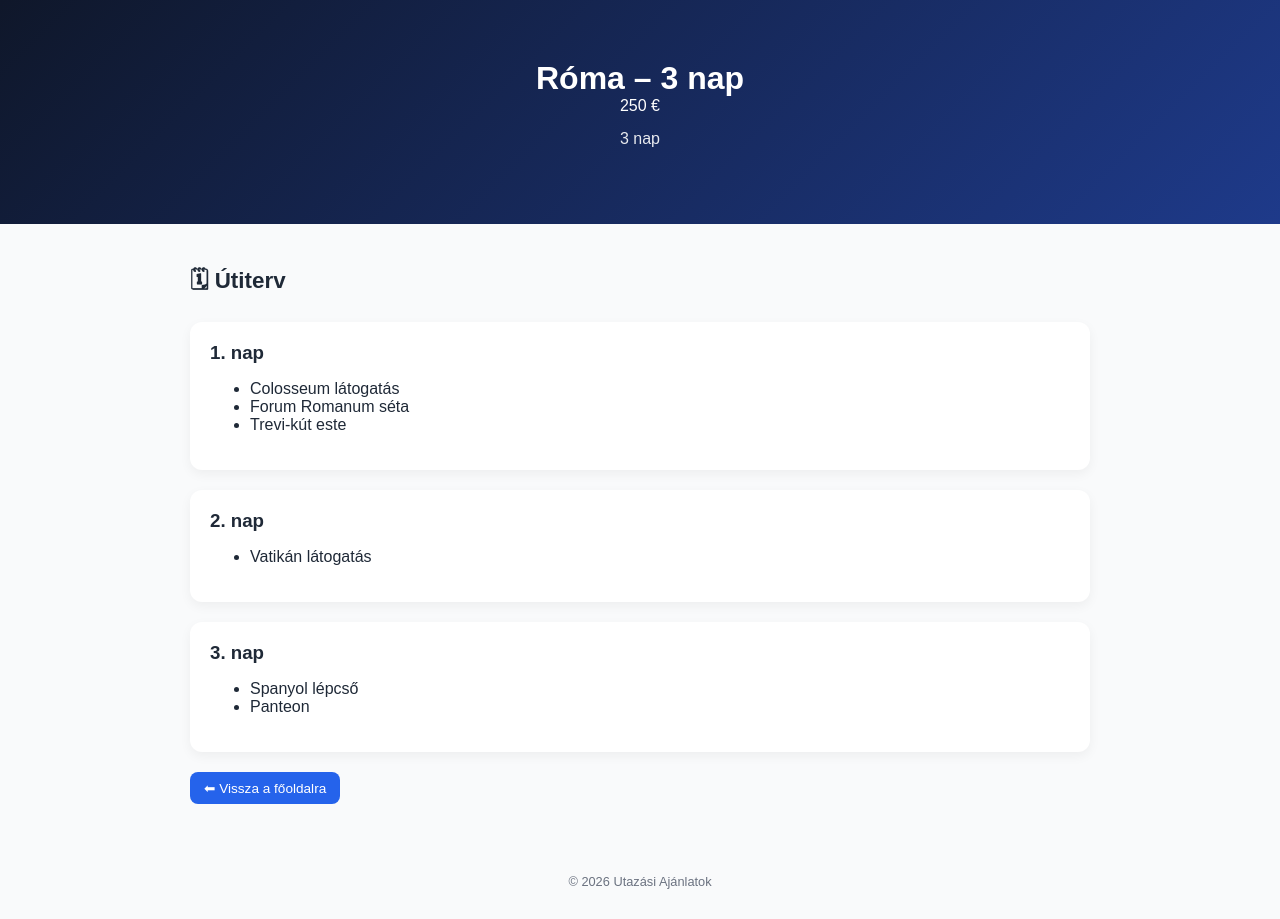
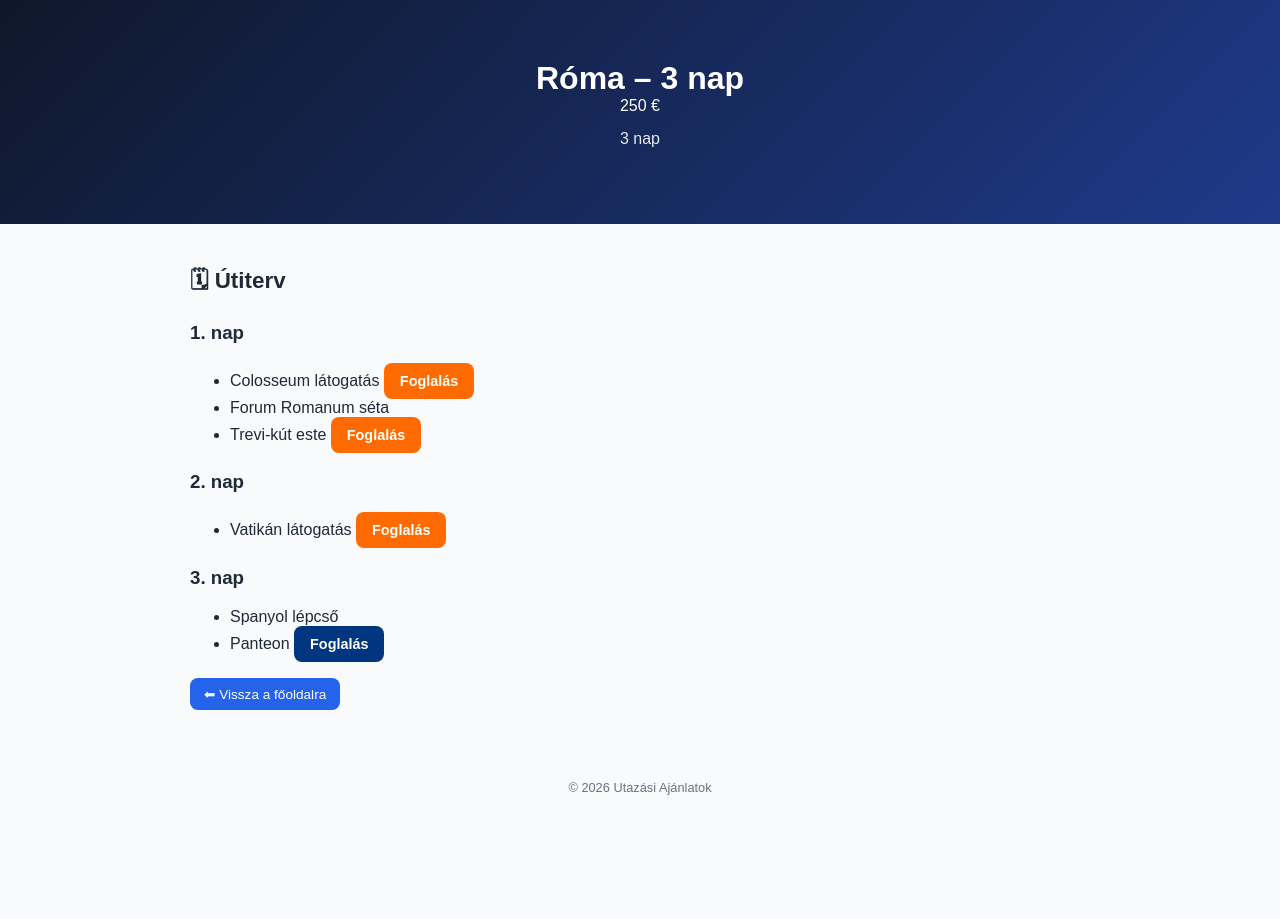
Before and after one commit to Norbi6/travel_site, a Jekyll site: the page built from _offers/rome2.md, in a window 1280 px wide. Built offline with Jekyll 4.4.1, drawn with Linux system fonts in a browser that asks for light colours.

Commit message:
Update offer.html

```diff
--- a/_layouts/offer.html
+++ b/_layouts/offer.html
@@ -21,38 +21,49 @@
   <h2 class="section-title">🗓 Útiterv</h2>
 
   {% for day in page.days %}
-    <div class="card">
-      <h3>{{ day.day }}. nap</h3>
+  <div class="day-card">
 
-      <ul>
-        {% for act in day.activities %}
-          <li>{{ act.text }}</li>
-        {% endfor %}
-      </ul>
+    <h3>{{ day.day }}. nap</h3>
 
-      {% if day.affiliate %}
-        {% for block in day.affiliate %}
-          <div class="affiliate-card
-            {% if block.type == 'booking' %}affiliate-booking{% endif %}
-            {% if block.type == 'gyg' %}affiliate-gyg{% endif %}">
+    <ul class="activity-list">
+      {% for act in day.activities %}
+        <li class="activity-row">
 
-            <h4>
-              {% if block.type == "booking" %}🏨{% elsif block.type == "gyg" %}🎟{% endif %}
-              {{ block.title }}
-            </h4>
+          {% if act.affiliate and act.affiliate.link_on_title == true %}
 
-            <a href="{{ block.url }}" target="_blank"
+            <a href="{{ act.affiliate.url }}"
+               target="_blank"
+               class="activity-link booking-link">
+              {{ act.text }}
+            </a>
+
+          {% else %}
+
+            <span class="activity-text">
+              {{ act.text }}
+            </span>
+
+          {% endif %}
+
+          {% if act.affiliate and act.affiliate.link_on_title != true %}
+
+            <a href="{{ act.affiliate.url }}"
+               target="_blank"
                class="affiliate-btn
-               {% if block.type == 'booking' %}btn-booking{% endif %}
-               {% if block.type == 'gyg' %}btn-gyg{% endif %}">
-               {% if block.type == "booking" %}Foglalás Booking.com-on{% elsif block.type == "gyg" %}Program foglalás GetYourGuide-on{% else %}Megnézem{% endif %}
+               {% if act.affiliate.type == 'booking' %}btn-booking{% endif %}
+               {% if act.affiliate.type == 'gyg' %}btn-gyg{% endif %}">
+              Foglalás
             </a>
-          </div>
-        {% endfor %}
-      {% endif %}
 
-    </div>
-  {% endfor %}
+          {% endif %}
+
+        </li>
+      {% endfor %}
+    </ul>
+
+  </div>
+{% endfor %}
+
 
   <a href="{{ '/' | relative_url }}" class="btn">⬅ Vissza a főoldalra</a>
 
```
